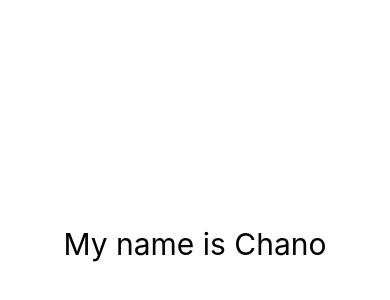
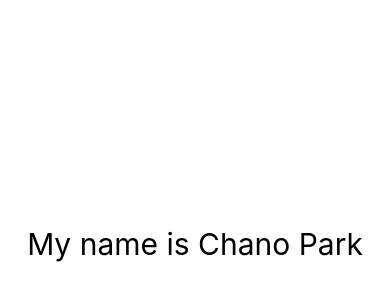
Before and after one commit to chanoh-park/react-native-component, a React Native app: screen / in a window 390 px wide. Shown: the part 178-478 px from the top of the page. Built offline with nearby package versions, Linux system fonts and the light colour scheme.

Commit message:
first commit

```diff
--- a/App.js
+++ b/App.js
@@ -6,13 +6,22 @@ export default function App() {
   const name = "Chano";
 
   return (
+    // if
+    // <View style={styles.container}>
+    //   <Text style={styles.text}>
+    //     {(() => {
+    //       if (name === "Hanbit") return "My name is Hanbit";
+    //       else if (name === "Chano") return "My name is Chano";
+    //       else return "My name is React Native";
+    //     })()}
+    //   </Text>
+    //   <StatusBar style="auto" />
+    // </View>
+
+    // 삼항 연산자
     <View style={styles.container}>
       <Text style={styles.text}>
-        {(() => {
-          if (name === "Hanbit") return "My name is Hanbit";
-          else if (name === "Chano") return "My name is Chano";
-          else return "My name is React Native";
-        })()}
+        My name is {name === "Chano" ? "Chano Park" : "React Native"}
       </Text>
       <StatusBar style="auto" />
     </View>
```
